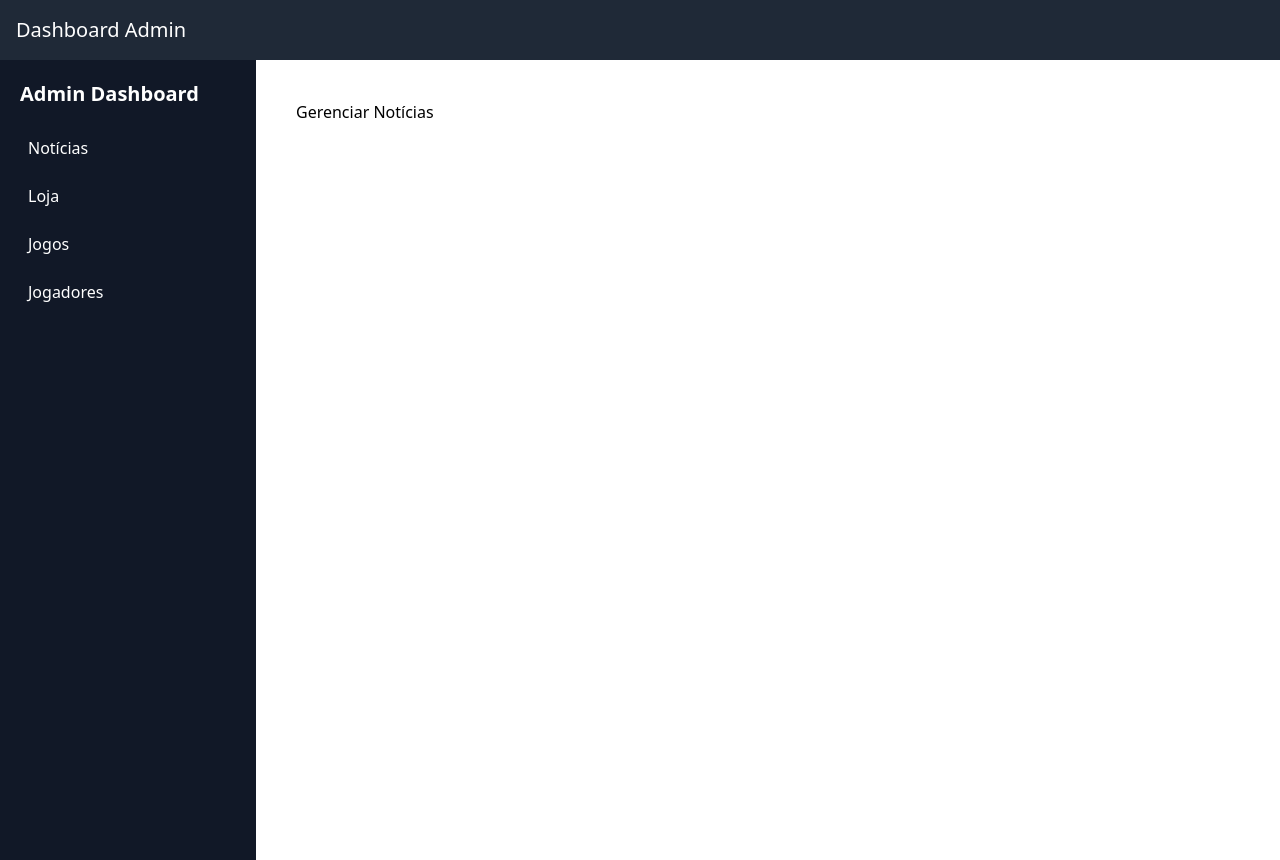
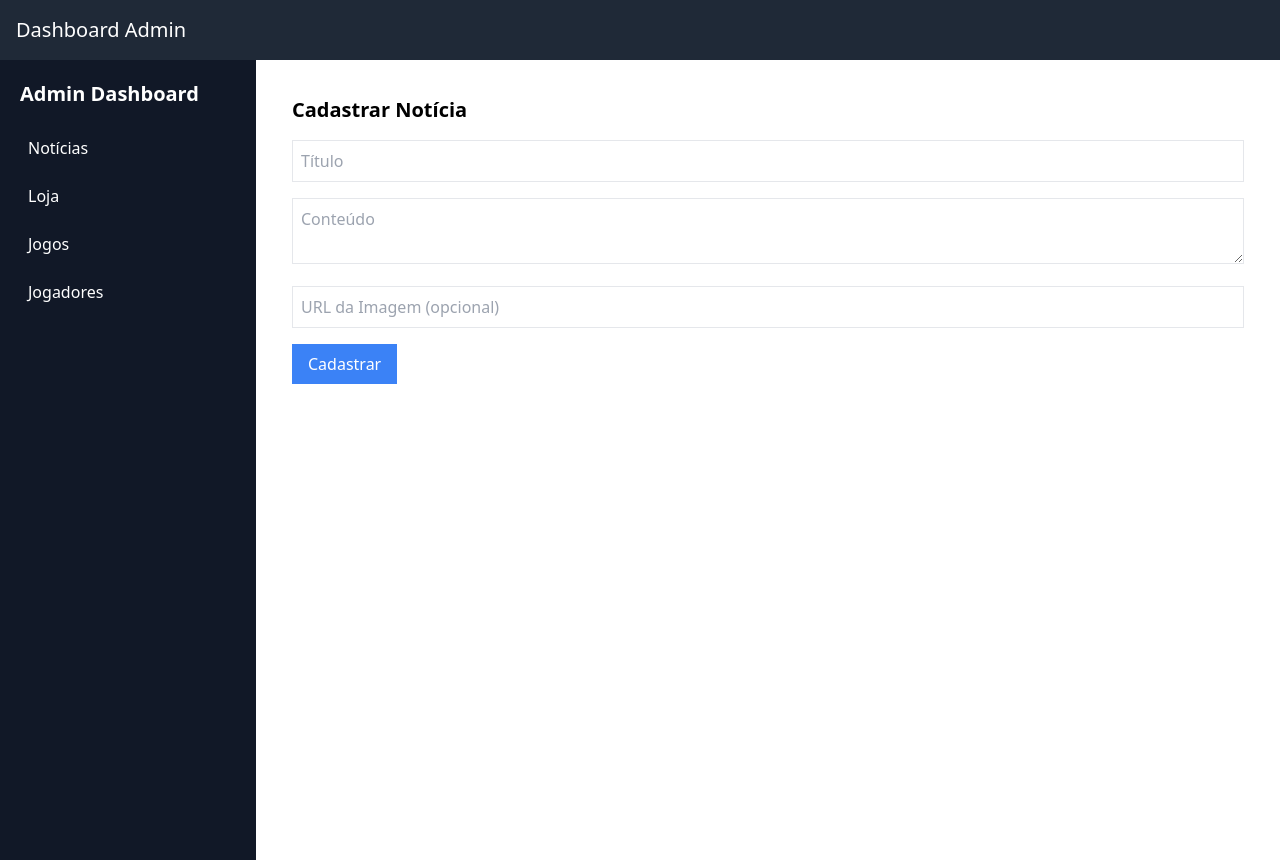
Before and after one commit to jpds90/admin-dashboard, a React (Vite) app: page /news in a window 1280 px wide. Built offline with nearby package versions, Linux system fonts and the light colour scheme.

Commit message:
Update App.jsx

```diff
--- a/src/App.jsx
+++ b/src/App.jsx
@@ -1,5 +1,6 @@
 import { BrowserRouter as Router, Route, Routes, Link } from "react-router-dom";
 import { useState } from "react";
+import AdminNoticias from "./pages/AdminNoticias"; // Importando a página de Notícias
 
 // Componente Sidebar
 function Sidebar() {
@@ -33,25 +34,9 @@ function Header() {
   );
 }
 
-// Páginas do Painel
+// Página principal do Dashboard
 function Dashboard() {
   return <h2 className="p-5">Bem-vindo ao painel de administração</h2>;
-}
-
-function News() {
-  return <h2 className="p-5">Gerenciar Notícias</h2>;
-}
-
-function Store() {
-  return <h2 className="p-5">Gerenciar Loja</h2>;
-}
-
-function Matches() {
-  return <h2 className="p-5">Gerenciar Jogos</h2>;
-}
-
-function Players() {
-  return <h2 className="p-5">Gerenciar Jogadores</h2>;
 }
 
 // Componente principal App
@@ -72,10 +57,10 @@ export default function App() {
           <div className="flex-1 p-5 overflow-auto">
             <Routes>
               <Route path="/" element={<Dashboard />} />
-              <Route path="/news" element={<News />} />
-              <Route path="/store" element={<Store />} />
-              <Route path="/matches" element={<Matches />} />
-              <Route path="/players" element={<Players />} />
+              <Route path="/news" element={<AdminNoticias />} />
+              <Route path="/store" element={<h2 className='p-5'>Gerenciar Loja</h2>} />
+              <Route path="/matches" element={<h2 className='p-5'>Gerenciar Jogos</h2>} />
+              <Route path="/players" element={<h2 className='p-5'>Gerenciar Jogadores</h2>} />
             </Routes>
           </div>
         </div>
```
